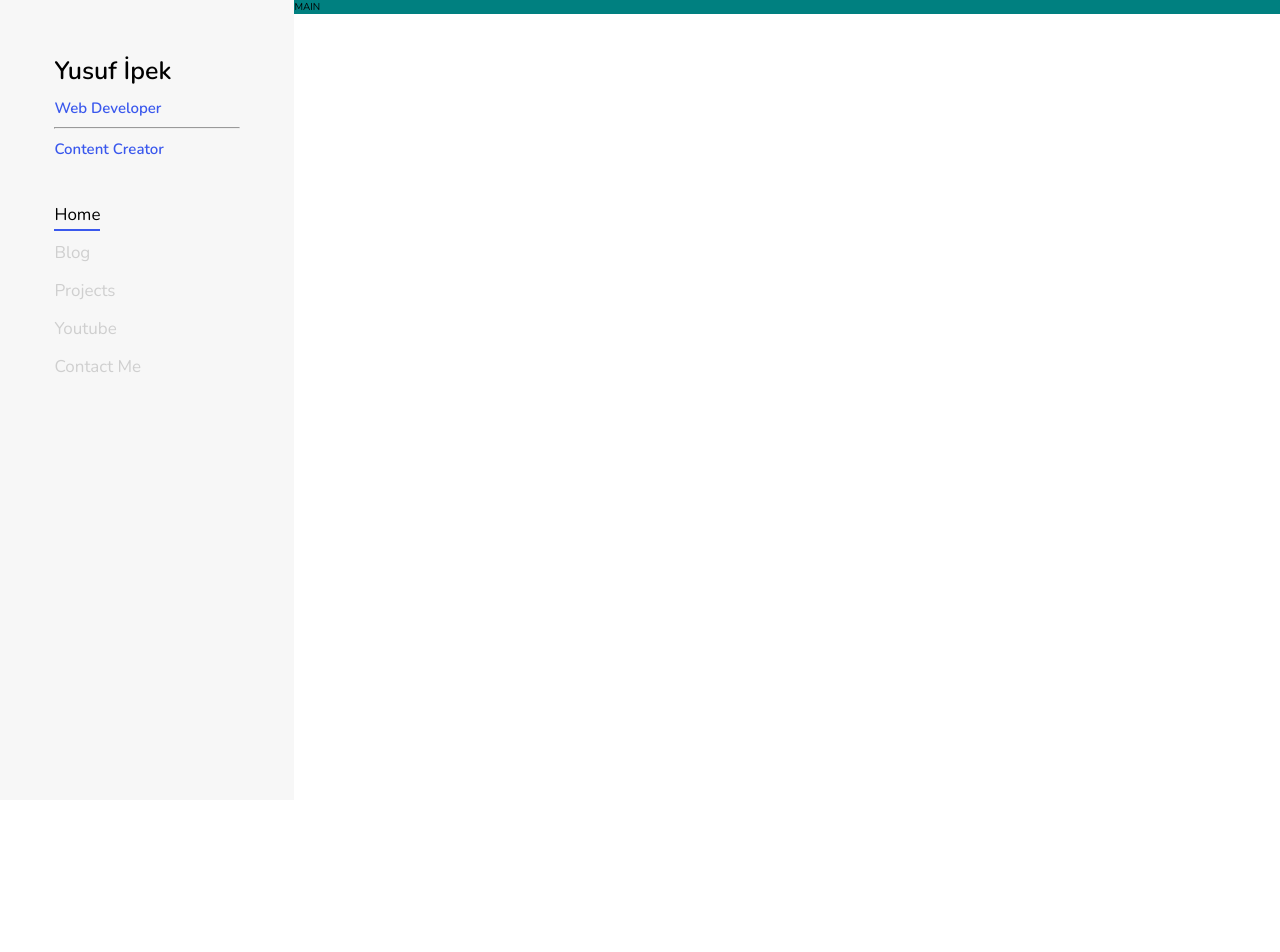
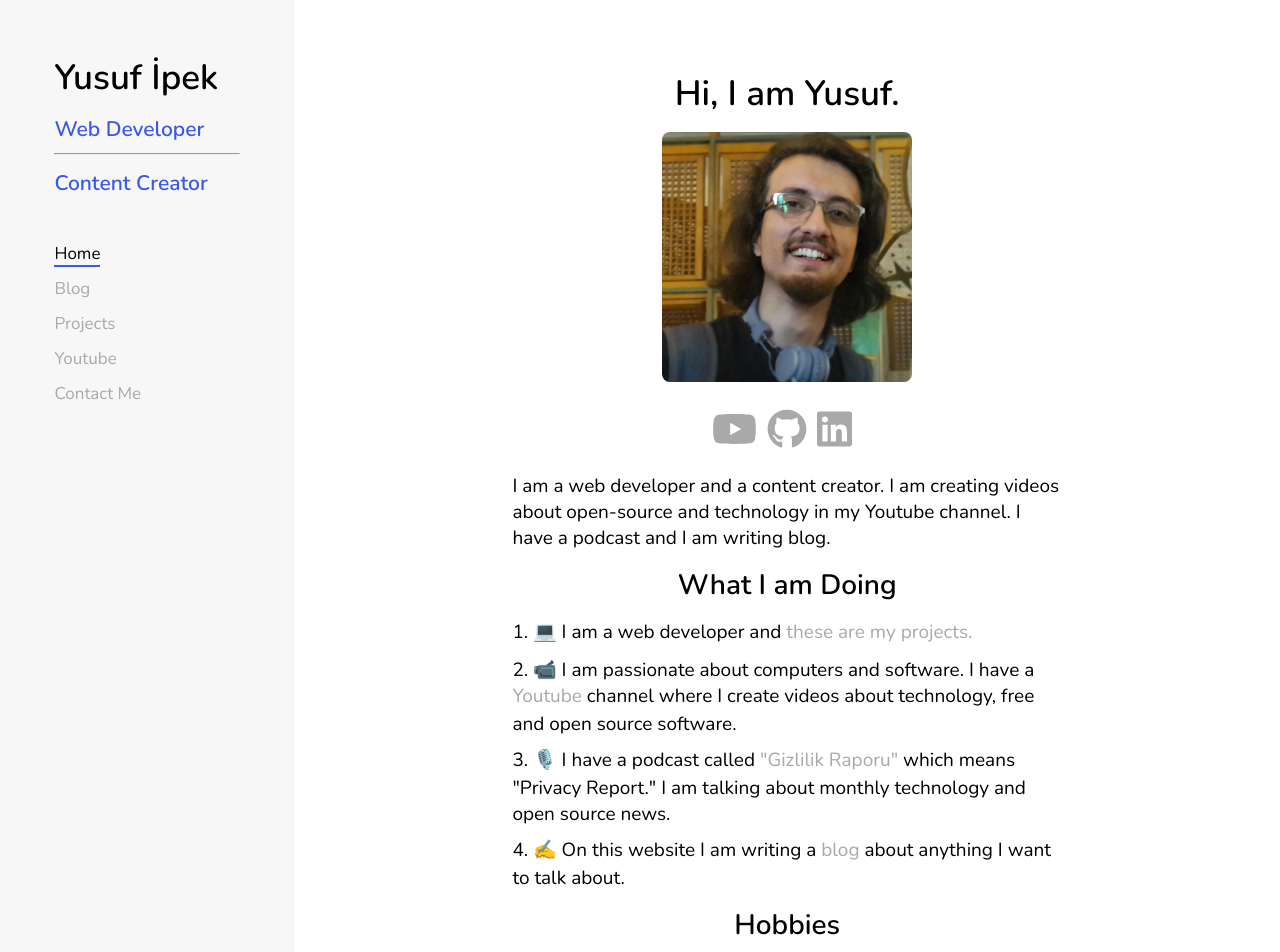
Before and after one commit to yusufipk/my-website, a Next.js app: page / in a window 1280 px wide. Shown: the top 952 px of the page. Before the commit the page ends 800 px from the top, so only its background shows below. Built offline with nearby package versions, Linux system fonts and the light colour scheme.

Commit message:
styled homepage

```diff
--- a/components/sidebar.js
+++ b/components/sidebar.js
@@ -1,4 +1,6 @@
 import { useRouter } from "next/router";
+import Link from "next/link";
+
 function Sidebar({}) {
   const router = useRouter();
   return (
@@ -16,7 +18,7 @@ function Sidebar({}) {
               : "sidebar__list__item"
           }
         >
-          <a href="/">Home</a>
+          <Link href="/">Home</Link>
         </li>
         <li
           className={
@@ -25,7 +27,7 @@ function Sidebar({}) {
               : "sidebar__list__item"
           }
         >
-          <a href="/blog">Blog</a>
+          <Link href="/blog">Blog</Link>
         </li>
         <li
           className={
@@ -34,7 +36,7 @@ function Sidebar({}) {
               : "sidebar__list__item"
           }
         >
-          <a href="/projects">Projects</a>
+          <Link href="/projects">Projects</Link>
         </li>
         <li
           className={
@@ -43,7 +45,7 @@ function Sidebar({}) {
               : "sidebar__list__item"
           }
         >
-          <a href="/youtube">Youtube</a>
+          <Link href="/youtube">Youtube</Link>
         </li>
         <li
           className={
@@ -52,7 +54,7 @@ function Sidebar({}) {
               : "sidebar__list__item"
           }
         >
-          <a href="contact">Contact Me </a>
+          <Link href="contact">Contact Me </Link>
         </li>
       </ul>
     </div>
--- a/package.json
+++ b/package.json
@@ -8,6 +8,10 @@
     "start": "next start"
   },
   "dependencies": {
+    "@fortawesome/fontawesome-svg-core": "^1.2.35",
+    "@fortawesome/free-brands-svg-icons": "^5.15.3",
+    "@fortawesome/free-solid-svg-icons": "^5.15.3",
+    "@fortawesome/react-fontawesome": "^0.1.14",
     "next": "10.2.0",
     "react": "17.0.2",
     "react-dom": "17.0.2",
--- a/pages/index.js
+++ b/pages/index.js
@@ -1,7 +1,119 @@
+import Image from "next/image";
+import Link from "next/link";
+
+import { FontAwesomeIcon } from "@fortawesome/react-fontawesome";
+import { faYoutube } from "@fortawesome/free-brands-svg-icons";
+import { faGithub } from "@fortawesome/free-brands-svg-icons";
+import { faLinkedin } from "@fortawesome/free-brands-svg-icons";
+
 export default function Home() {
   return (
     <div>
-      <div className="main">MAIN</div>
+      <div className="main">
+        <h1 className="heading-1">Hi, I am Yusuf.</h1>
+        <div className="main__image">
+          <Image
+            src="/IMG-20200818-WA0000.jpg"
+            alt="Picture of myself"
+            width={250}
+            height={250}
+          />
+        </div>
+        <div className="main__social">
+          <a
+            href="https://youtube.com/c/Yusufİpek"
+            className="social__icon"
+            target="_blank"
+            rel="noopener"
+          >
+            <FontAwesomeIcon icon={faYoutube} />
+          </a>
+          <a
+            href="https://github.com/yusufipk"
+            className="social__icon"
+            target="_blank"
+            rel="noopener"
+          >
+            <FontAwesomeIcon className="social__icon" icon={faGithub} />
+          </a>
+          <a
+            href="https://www.linkedin.com/in/yusufipk/"
+            className="social__icon"
+            target="_blank"
+            rel="noopener"
+          >
+            <FontAwesomeIcon className="social__icon" icon={faLinkedin} />
+          </a>
+        </div>
+
+        <p className="paragraph">
+          I am a web developer and a content creator. I am creating videos about
+          open-source and technology in my Youtube channel. I have a podcast and
+          I am writing blog.
+        </p>
+
+        <h2 className="heading-2">What I am Doing</h2>
+        <ol className="list">
+          <li>
+            💻 I am a web developer and{" "}
+            <Link href="/projects">these are my projects.</Link>{" "}
+          </li>
+          <li>
+            📹 I am passionate about computers and software. I have a{" "}
+            <Link href="/youtube">Youtube</Link> channel where I create videos
+            about technology, free and open source software.
+          </li>
+          <li>
+            🎙️ I have a podcast called{" "}
+            <a
+              href="https://dar.vin/pdcwb"
+              _target="blank"
+              rel="noopener noreferrer"
+            >
+              "Gizlilik Raporu"
+            </a>{" "}
+            which means "Privacy Report." I am talking about monthly technology
+            and open source news.
+          </li>
+          <li>
+            ✍️ On this website I am writing a <Link href="/blog"> blog </Link>{" "}
+            about anything I want to talk about.
+          </li>
+        </ol>
+
+        <h2 className="heading-2">Hobbies</h2>
+        <ol className="list">
+          <li>
+            🎤I love public speaking. It is a passion for me since my high
+            school years.
+          </li>
+          <li>
+            😤I am debating. I have played tournaments both in Turkey and
+            internationally.
+          </li>
+          <li>
+            🎹 I have been playing piano for 6 months and I enjoy singing.
+          </li>
+        </ol>
+        <h2 className="heading-2">Get in Touch</h2>
+        <ol className="list">
+          <li>
+            You can send an{" "}
+            <a href="mailto:yusufipek.telekinesis@8shield.net">email</a> to me.
+          </li>
+          <li>
+            {" "}
+            My matrix adress is;{" "}
+            <a
+              href="https://matrix.to/#/@yusufipek:matrix.org"
+              _target="blank"
+              rel="noopener noreferrer"
+            >
+              @yusufipek:matrix.org
+            </a>
+          </li>
+        </ol>
+      </div>
     </div>
   );
 }
--- a/styles/abstracts/_variables.scss
+++ b/styles/abstracts/_variables.scss
@@ -3,9 +3,12 @@ $color-white: #fff;
 
 $color-primary: #000000;
 $color-secondary: #3333;
-$color-tertiary: #3A58ED;
+$color-tertiary: #3a58ed;
 
 $color-grey: #f7f7f7;
+$color-grey-light-1: #b8b8b8;
+$color-grey-dark-1: #a9a9a9;
+$color-grey-dark-2: #3a3a3a;
 
 // FONT CONTROL
 $normal-font-size: 1.4rem;
--- a/styles/base/_base.scss
+++ b/styles/base/_base.scss
@@ -7,8 +7,8 @@
 }
 
 html {
-	font-size: 62.5%; // 1 rem = 10px; 10px/16px = 62.5% (16 is default browser font size)
-  	font-family: 'Nunito', sans-serif;
+  font-size: 62.5%; // 1 rem = 10px; 10px/16px = 62.5% (16 is default browser font size)
+  font-family: "Nunito", sans-serif;
 }
 
 body {
@@ -16,9 +16,7 @@ body {
   font-family: inherit;
 }
 
-/*
 ::selection {
-  background-color: $color-primary;
+  background-color: $color-grey-dark-2;
   color: $color-white;
 }
-*/
--- a/styles/base/_typography.scss
+++ b/styles/base/_typography.scss
@@ -1,4 +1,34 @@
 .heading-1 {
-	font-size: 2.5rem;
-	font-weight: 600;
+  font-size: 3.5rem;
+  font-weight: 600;
 }
+
+.heading-2 {
+  font-size: 2.8rem;
+  font-weight: 600;
+}
+
+.paragraph {
+  max-width: 65%;
+}
+
+a {
+  color: $color-grey-dark-1;
+  text-decoration: none;
+  display: inline-block;
+
+  &::after {
+    content: "";
+    display: block;
+    width: 0;
+    height: 2px;
+    background: $color-tertiary;
+    transition: all 0.5s;
+  }
+  &:hover::after {
+    width: 100%;
+  }
+  &:hover {
+    color: $color-primary;
+  }
+}
--- a/styles/base/_utilities.scss
+++ b/styles/base/_utilities.scss
@@ -20,6 +20,13 @@
 }
 
 // Margin Top
+.u-margin-top-small {
+  margin-bottom: 1.5rem !important;
+}
+
+.u-margin-top-medium {
+  margin-bottom: 4rem !important;
+}
 
 .u-margin-top-big {
   margin-top: 8rem !important;
--- /dev/null
+++ b/styles/components/list.scss
@@ -0,0 +1,9 @@
+.list {
+  width: 65%;
+  list-style-position: inside;
+  li {
+    &:not(:last-child) {
+      margin-bottom: 1rem;
+    }
+  }
+}
--- a/styles/globals.scss
+++ b/styles/globals.scss
@@ -12,4 +12,6 @@
 
 @import "./pages/home";
 
-@import url('https://fonts.googleapis.com/css2?family=Nunito:ital,wght@0,200;0,300;0,400;0,600;0,700;1,200;1,400&display=swap');
+@import "./components/list";
+
+@import url("https://fonts.googleapis.com/css2?family=Nunito:ital,wght@0,200;0,300;0,400;0,600;0,700;1,200;1,400&display=swap");
--- a/styles/layout/_layout.scss
+++ b/styles/layout/_layout.scss
@@ -6,7 +6,6 @@
 
 .sidebar {
   grid-row: 1 / span 2;
-  height: 100vh;
 
   color: $color-primary;
   background-color: $color-grey;
@@ -18,7 +17,7 @@
 
   span {
     color: $color-tertiary;
-    font-size: 1.5rem;
+    font-size: 2.1rem;
     font-weight: 600;
   }
 
@@ -33,34 +32,6 @@
     li:not(:last-child) {
       margin-bottom: 10px;
     }
-
-    &__item {
-      width: min-content;
-      white-space: nowrap;
-
-      a {
-        text-decoration: none;
-        color: $color-secondary;
-
-        &:after {
-          content: "";
-          display: block;
-          margin: auto;
-          height: 2px;
-          width: 0px;
-          margin-top: 3px;
-          transition: all 0.5s ease;
-        }
-
-        &:hover:after {
-          width: 100%;
-          background: $color-tertiary;
-        }
-        &:hover {
-          color: $color-primary;
-        }
-      }
-    }
   }
 
   &__item--active a {
@@ -71,12 +42,7 @@
       margin: auto;
       height: 2px;
       width: 100%;
-      margin-top: 3px;
       background-color: $color-tertiary;
     }
   }
 }
-
-.main {
-  background-color: teal;
-}
--- a/styles/pages/_home.scss
+++ b/styles/pages/_home.scss
@@ -1,105 +1,25 @@
-.home {
-  &__header {
-    background: linear-gradient(to right, $color-white 65%, $color-primary 40%);
-    padding: 5rem;
-    font-size: 1.6rem;
-    display: grid;
-    grid-template-rows: repeat(4, 17rem);
-    grid-template-columns: repeat(8, 1fr);
-    justify-content: center;
-    padding-bottom: 25rem;
+.main {
+  display: flex;
+  flex-direction: column;
+  align-items: center;
+  padding: 7rem;
 
-    &-content {
-      grid-row: 2;
-      grid-column: 3/ 6;
-      z-index: 10;
-      align-self: center;
+  & > * {
+    margin-bottom: 1.5rem;
+  }
+  background-color: $color-white;
+  font-size: 1.9rem;
 
-      &-name {
-        color: $color-secondary;
-      }
-
-      &-social {
-        font-size: 4rem;
-        color: $color-secondary;
-
-        a:active {
-          color: $color-secondary;
-        }
-
-        .social__icon:not(:last-child) {
-          margin-right: 2rem;
-        }
-      }
+  img {
+    border-radius: 8px;
+  }
+  &__social {
+    font-size: 4rem;
+    & > * {
+      margin-right: 1rem;
     }
-
-    &-image {
-      grid-row: 1;
-      grid-column: 4 / 8;
-
-      img {
-        width: 100%;
-        display: block;
-      }
+    a::after {
+      display: none;
     }
   }
-
-  &__about {
-    display: grid;
-    grid-template-rows: repeat(4, min-content);
-    gap: 1.5rem;
-    grid-template-columns: repeat(8, 1fr);
-    background-color: #f8f8f8;
-
-    padding: 7rem 0;
-
-    &-image {
-      justify-self: center;
-      border-radius: 10px;
-      grid-row: 1 / 2;
-      grid-column: 4 / 6;
-      width: 250px;
-      max-width: 100%;
-    }
-
-    &-tabs {
-      grid-row: 2;
-      grid-column: 4 / 6;
-      list-style-type: none;
-      font-size: 2.5rem;
-      display: flex;
-      margin-left: 2rem;
-      justify-content: center;
-
-      button {
-        align-self: center;
-        margin-top: 2rem;
-
-        &:not(:last-child) {
-          margin-right: 2rem;
-        }
-      }
-    }
-
-    &-text {
-      grid-row: 4;
-      grid-column: 4 / 6;
-      margin-left: 2rem;
-
-      &-paragraph {
-        font-size: 1.9rem;
-      }
-
-      &-list {
-        li:not(:last-child) {
-          margin-bottom: 0.9rem;
-        }
-      }
-    }
-  }
-  &__contact {
-    background-color: rebeccapurple;
-    padding: 5rem;
-    font-size: 1.6rem;
-  }
 }
```
Also changed, not shown: public/IMG-20200818-WA0000.jpg (added), 1 other file (tests, documents, lock files or other folders).
